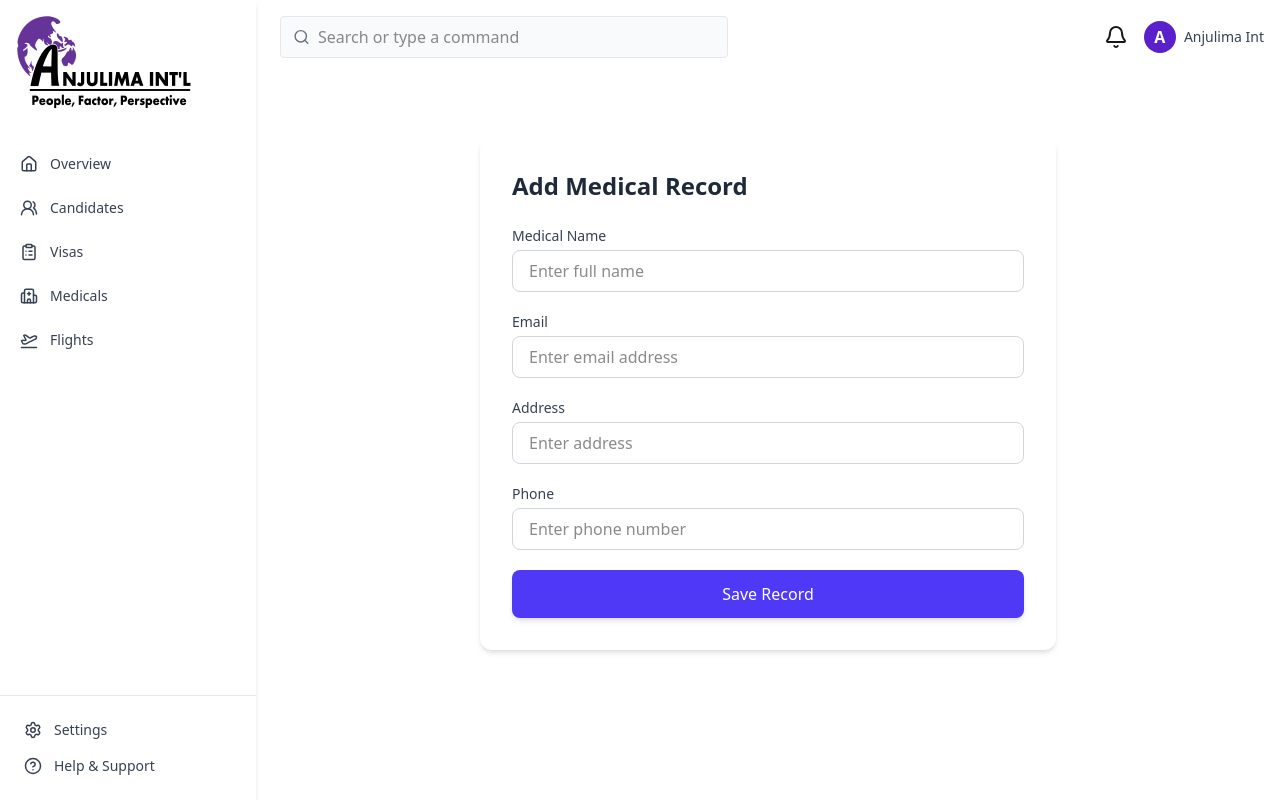
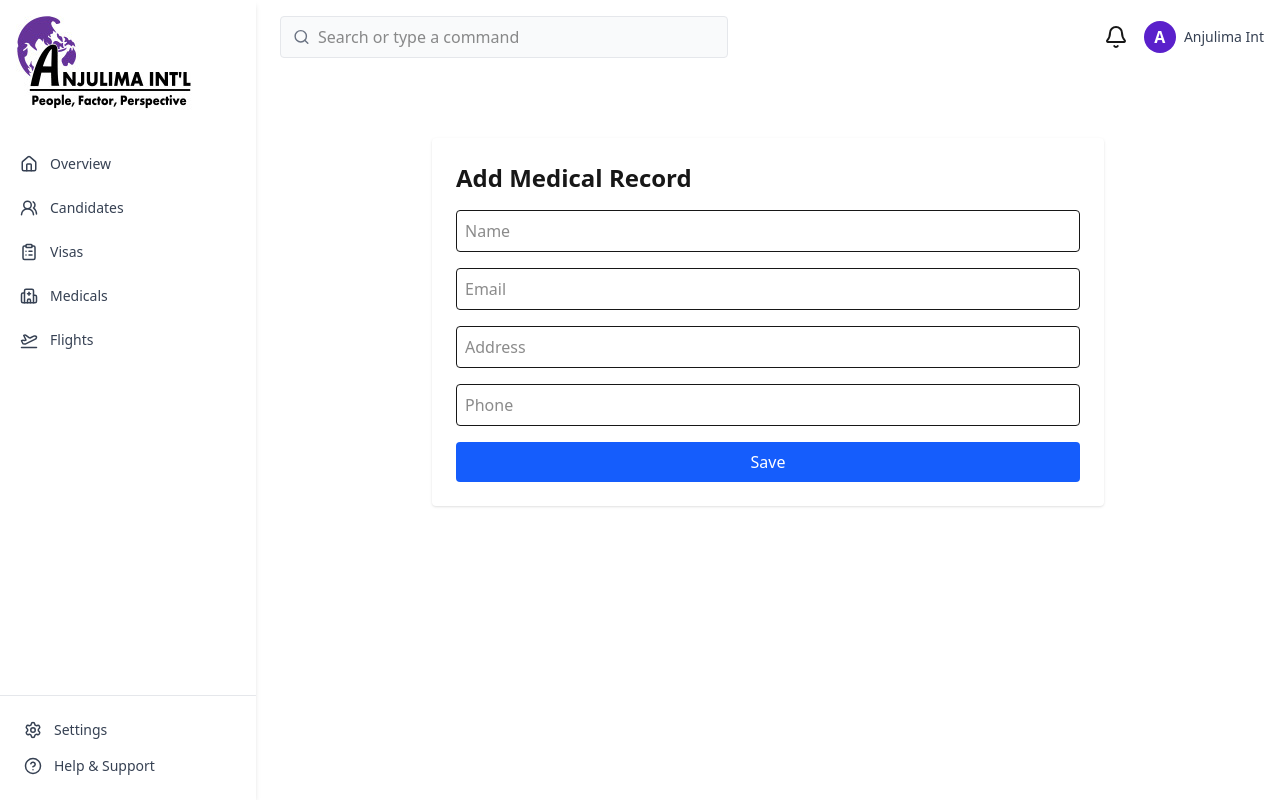
Before and after one commit to pradipchaudhary/anjulimaintl, a Next.js app: page /dashboard/medicals/new in a window 1280 px wide. Built offline with nearby package versions, Linux system fonts and the light colour scheme.

Commit message:
fixed vercel typescript issue

```diff
--- a/app/dashboard/medicals/new/page.tsx
+++ b/app/dashboard/medicals/new/page.tsx
@@ -3,8 +3,7 @@
 import { useState } from "react";
 import { useRouter } from "next/navigation";
 
-// Define the form type
-interface MedicalForm {
+interface IMedical {
   name: string;
   email: string;
   address: string;
@@ -12,17 +11,17 @@ interface MedicalForm {
 }
 
 export default function AddMedical() {
-  const [form, setForm] = useState<MedicalForm>({
+  const router = useRouter();
+  const [form, setForm] = useState<IMedical>({
     name: "",
     email: "",
     address: "",
     phone: "",
   });
 
-  const router = useRouter();
-
-  // Handle input changes
-  const handleChange = (e: React.ChangeEvent<HTMLInputElement>) => {
+  const handleChange = (
+    e: React.ChangeEvent<HTMLInputElement>
+  ): void => {
     const { name, value } = e.target;
     setForm((prev) => ({
       ...prev,
@@ -30,10 +29,10 @@ export default function AddMedical() {
     }));
   };
 
-  // Handle form submission
-  const handleSubmit = async (e: React.FormEvent) => {
+  const handleSubmit = async (
+    e: React.FormEvent<HTMLFormElement>
+  ): Promise<void> => {
     e.preventDefault();
-
     try {
       const res = await fetch("/api/medicals", {
         method: "POST",
@@ -41,106 +40,62 @@ export default function AddMedical() {
         body: JSON.stringify(form),
       });
 
-      if (!res.ok) {
-        const errorData = await res.json();
-        throw new Error(errorData.error || "Failed to add record");
+      if (!res.ok) throw new Error("Failed to create record");
+
+      router.push("/dashboard/medicals");
+    } catch (err: unknown) {
+      if (err instanceof Error) {
+        console.error(err.message);
+        alert(err.message);
+      } else {
+        console.error(err);
+        alert("An unknown error occurred");
       }
-
-      await res.json(); // wait for response
-      router.push("/dashboard/medicals"); // redirect
-    } catch (err: any) {
-      console.error("Error:", err.message);
-      alert("Error adding medical record: " + err.message);
     }
   };
 
   return (
-    <div className="max-w-xl mx-auto p-8 bg-white shadow-md rounded-xl mt-10">
-      <h1 className="text-2xl font-semibold text-gray-800 mb-6">
-        Add Medical Record
-      </h1>
-
-      <form onSubmit={handleSubmit} className="space-y-5">
-        {/* Name */}
-        <div>
-          <label className="block text-sm font-medium text-gray-700 mb-1">
-            Medical Name
-          </label>
+    <div className="max-w-2xl mx-auto p-6 bg-white shadow rounded mt-10">
+      <h1 className="text-2xl font-bold mb-4">Add Medical Record</h1>
+      <form onSubmit={handleSubmit} className="grid gap-4">
         <input
           type="text"
           name="name"
-            placeholder="Enter full name"
+          placeholder="Name"
           value={form.name}
           onChange={handleChange}
           required
-            className="w-full border border-gray-300 rounded-lg px-4 py-2
-                       focus:outline-none focus:border-indigo-500 focus:ring-1 focus:ring-indigo-500
-                       transition duration-200"
+          className="border p-2 rounded"
         />
-        </div>
-
-        {/* Email */}
-        <div>
-          <label className="block text-sm font-medium text-gray-700 mb-1">
-            Email
-          </label>
         <input
           type="email"
           name="email"
-            placeholder="Enter email address"
+          placeholder="Email"
           value={form.email}
           onChange={handleChange}
           required
-            className="w-full border border-gray-300 rounded-lg px-4 py-2
-                       focus:outline-none focus:border-indigo-500 focus:ring-1 focus:ring-indigo-500
-                       transition duration-200"
+          className="border p-2 rounded"
         />
-        </div>
-
-        {/* Address */}
-        <div>
-          <label className="block text-sm font-medium text-gray-700 mb-1">
-            Address
-          </label>
         <input
           type="text"
           name="address"
-            placeholder="Enter address"
+          placeholder="Address"
           value={form.address}
           onChange={handleChange}
           required
-            className="w-full border border-gray-300 rounded-lg px-4 py-2
-                       focus:outline-none focus:border-indigo-500 focus:ring-1 focus:ring-indigo-500
-                       transition duration-200"
+          className="border p-2 rounded"
         />
-        </div>
-
-        {/* Phone */}
-        <div>
-          <label className="block text-sm font-medium text-gray-700 mb-1">
-            Phone
-          </label>
         <input
-            type="tel"
+          type="text"
           name="phone"
-            placeholder="Enter phone number"
+          placeholder="Phone"
           value={form.phone}
           onChange={handleChange}
           required
-            className="w-full border border-gray-300 rounded-lg px-4 py-2
-                       focus:outline-none focus:border-indigo-500 focus:ring-1 focus:ring-indigo-500
-                       transition duration-200"
+          className="border p-2 rounded"
         />
-        </div>
-
-        {/* Submit Button */}
-        <button
-          type="submit"
-          className="w-full bg-indigo-600 text-white font-medium py-3 rounded-lg
-                     shadow-md hover:bg-indigo-700 hover:shadow-lg
-                     transition-all duration-300"
-        >
-          Save Record
+        <button type="submit" className="bg-blue-600 text-white px-4 py-2 rounded">
+          Save
         </button>
       </form>
     </div>
```
Lines whose indentation alone changed are shown as unchanged.
